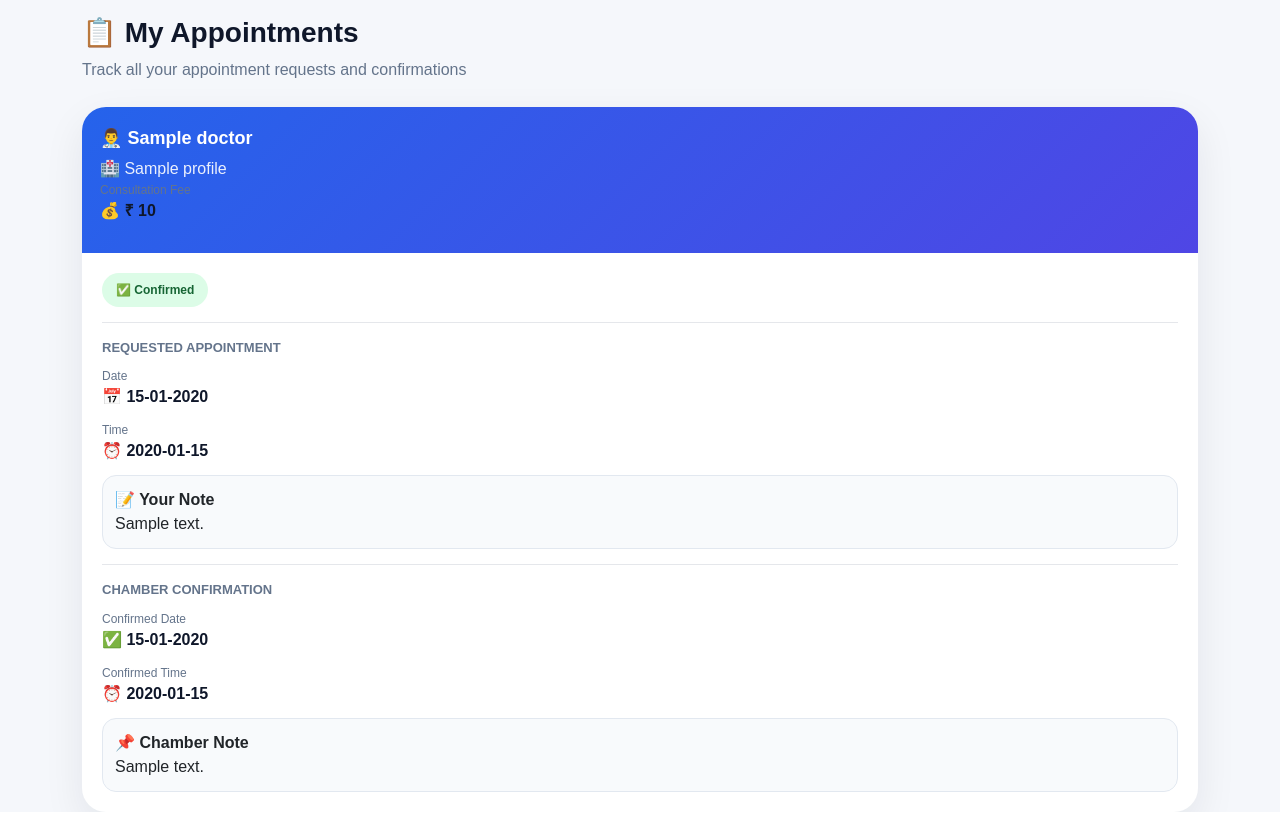
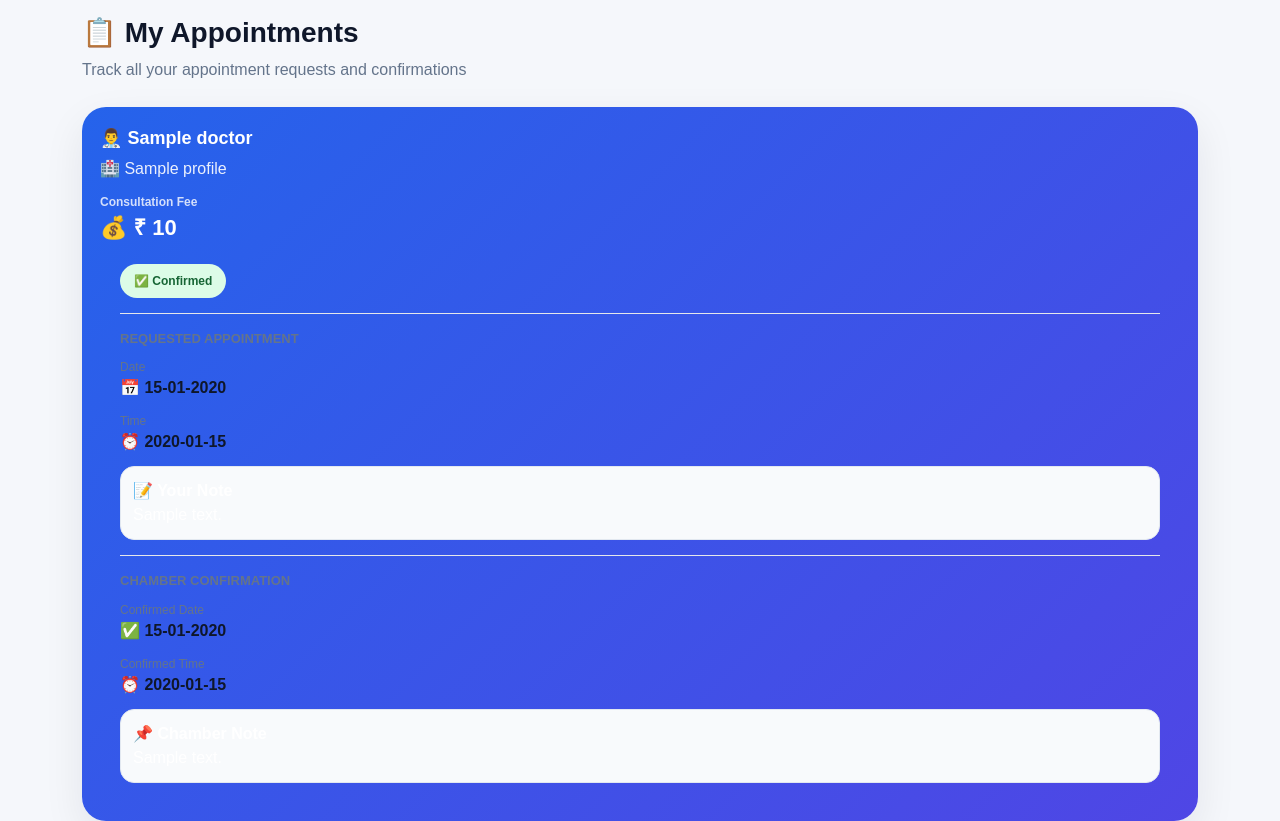
Before and after one commit to sujitfalia72-glitch/S.F-Fast-solution-hub, a Flask app: page /user/my-appointments in a window 1280 px wide. Run offline with Flask 3, Linux system fonts and the light colour scheme; a user stored in the database is signed in; tables that the repository leaves empty hold one stand-in row (values such as "Sample post"); some libraries are stand-ins or nearby versions.

Commit message:
Update my_appointments.html

```diff
--- a/templates/user/my_appointments.html
+++ b/templates/user/my_appointments.html
@@ -59,6 +59,18 @@ My Appointments
 .chamber-name{
     opacity:.9;
     margin-top:5px;
+}
+.fee-label{
+    font-size:12px;
+    color:rgba(255,255,255,.8);
+    font-weight:600;
+    margin-top:12px;
+}
+
+.fee-value{
+    font-size:22px;
+    font-weight:800;
+    color:#fff;
 }
 
 .card-body{
@@ -160,13 +172,12 @@ My Appointments
 <div class="chamber-name">
     🏥 {{ chamber.chamber_name if chamber else "-" }}
 </div>
-    <div class="info">
-    <div class="label">Consultation Fee</div>
-    <div class="value">
-        💰 ₹ {{ a.doctor.consultation_fee if a.doctor else 0 }}
-    </div>
-    </div>
+    <div class="fee-label">
+    Consultation Fee
+</div>
 
+<div class="fee-value">
+    💰 ₹ {{ a.doctor.consultation_fee if a.doctor else 0 }}
 </div>
 
 <div class="card-body">
```
